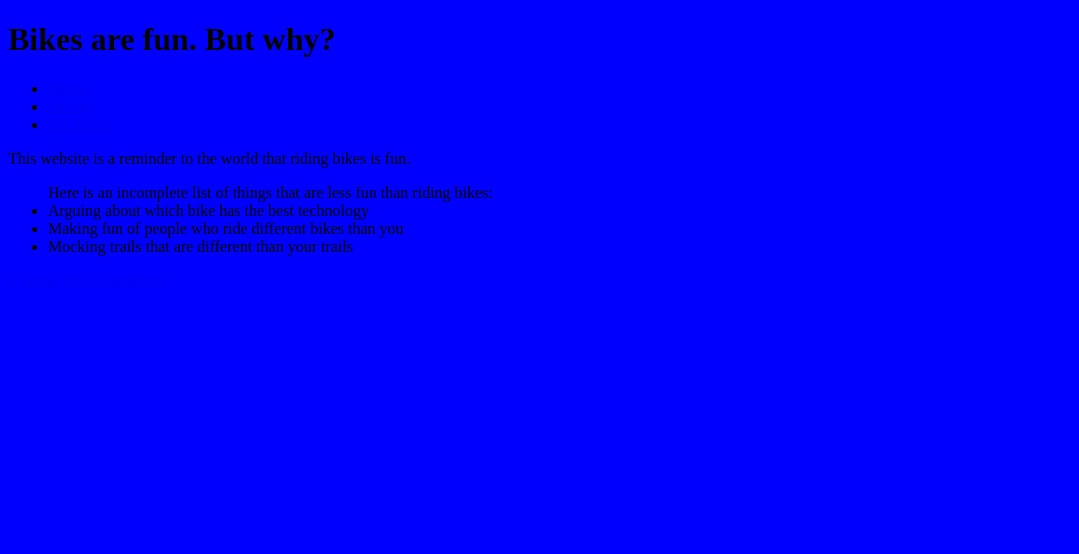
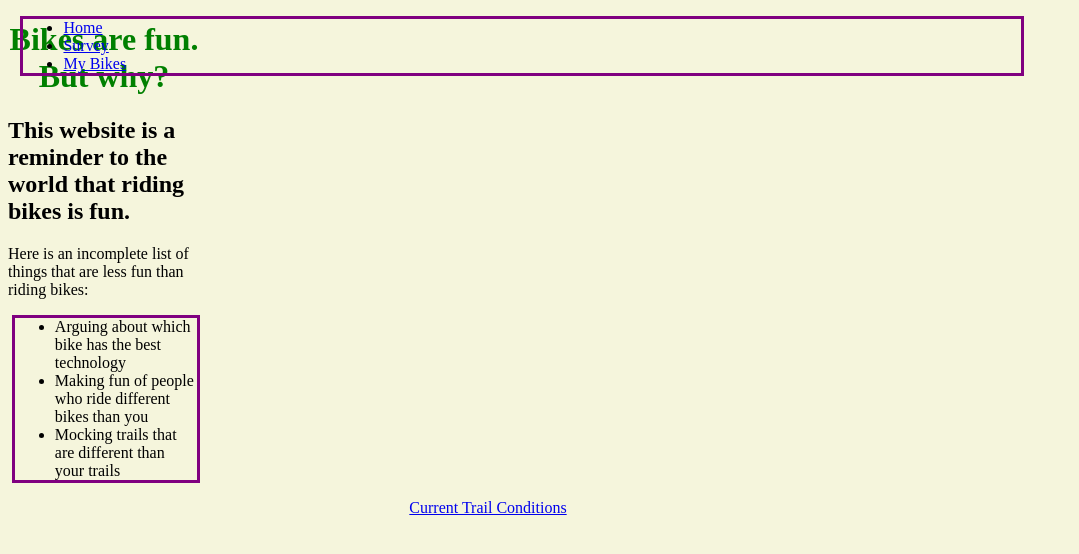
Before and after one commit to geoclimber4/geoclimber4.github.io, a plain HTML site: page index.html in a window 1280 px wide. Shown: the whole page, without its empty margins (0-1079 px from the left). Drawn offline with Linux system fonts and the light colour scheme.

Commit message:
testing css changes

```diff
--- a/index.html
+++ b/index.html
@@ -7,7 +7,6 @@
 	<link rel="stylesheet" type="text/css" href="style.css">
 </head>
 <body>
-<h1>Bikes are fun. But why?</h1>
 <nav>
 	<ul>
 		<li><a href="index.html">Home</a></li>
@@ -15,12 +14,16 @@
 		<li><a href="mybikes.html">My Bikes</a></li>
 	</ul>
 </nav>
-<p>This website is a reminder to the world that riding bikes is fun.</p>
-<ul>Here is an incomplete list of things that are less fun than riding bikes:
-	<li>Arguing about which bike has the best technology</li>
-	<li>Making fun of people who ride different bikes than you</li>
-	<li>Mocking trails that are different than your trails</li>
-</ul>
+<main>
+	<h1>Bikes are fun. But why?</h1>
+		<h2>This website is a reminder to the world that riding bikes is fun.</h2>
+		<p>Here is an incomplete list of things that are less fun than riding bikes:</p>
+		<ul>
+			<li>Arguing about which bike has the best technology</li>
+			<li>Making fun of people who ride different bikes than you</li>
+			<li>Mocking trails that are different than your trails</li>
+		</ul>
+</main>
 <footer><a href="http://cambr.org/conditions">Current Trail Conditions</a></footer>
 </body>
 </html>
--- a/style.css
+++ b/style.css
@@ -1,3 +1,42 @@
 body {
-	background: blue;
+	max-width: 960px;
+	background: beige;
+
 }
+
+nav {
+  position: absolute;
+  top: 0px;
+  left: 0px;
+  width:80%;
+  vertical-align: middle;
+  display: block;
+}
+
+main {
+	width:20%;
+}
+
+h1 {
+	color: green;
+	text-align: center;
+}
+
+footer {
+	text-align: center;
+	margin-bottom: 2%;
+}
+
+ul {
+	border-style: solid;
+	border-color: purple;
+	margin-left: 2%;
+}
+
+@media screen and (max-width: 500px) {
+
+nav {
+  	position:relative;
+  	width:100%;
+  }
+}
```
